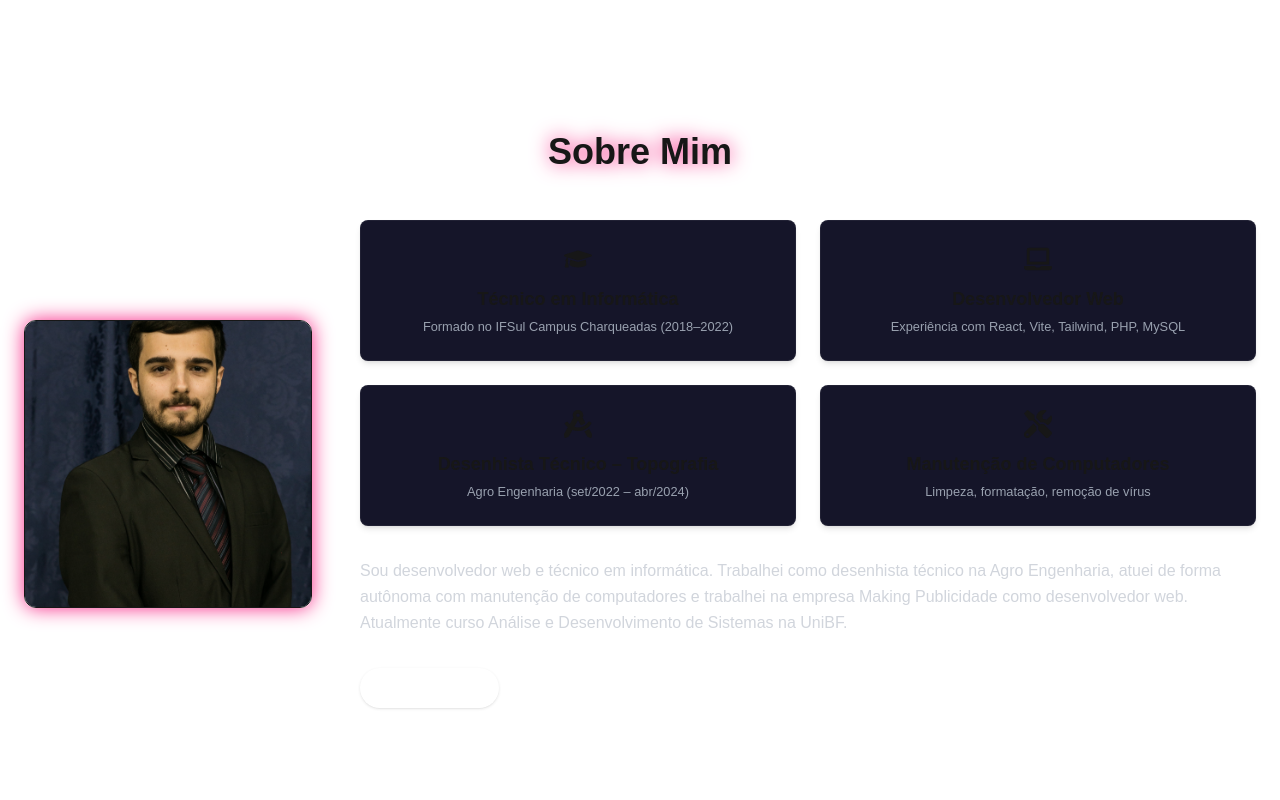
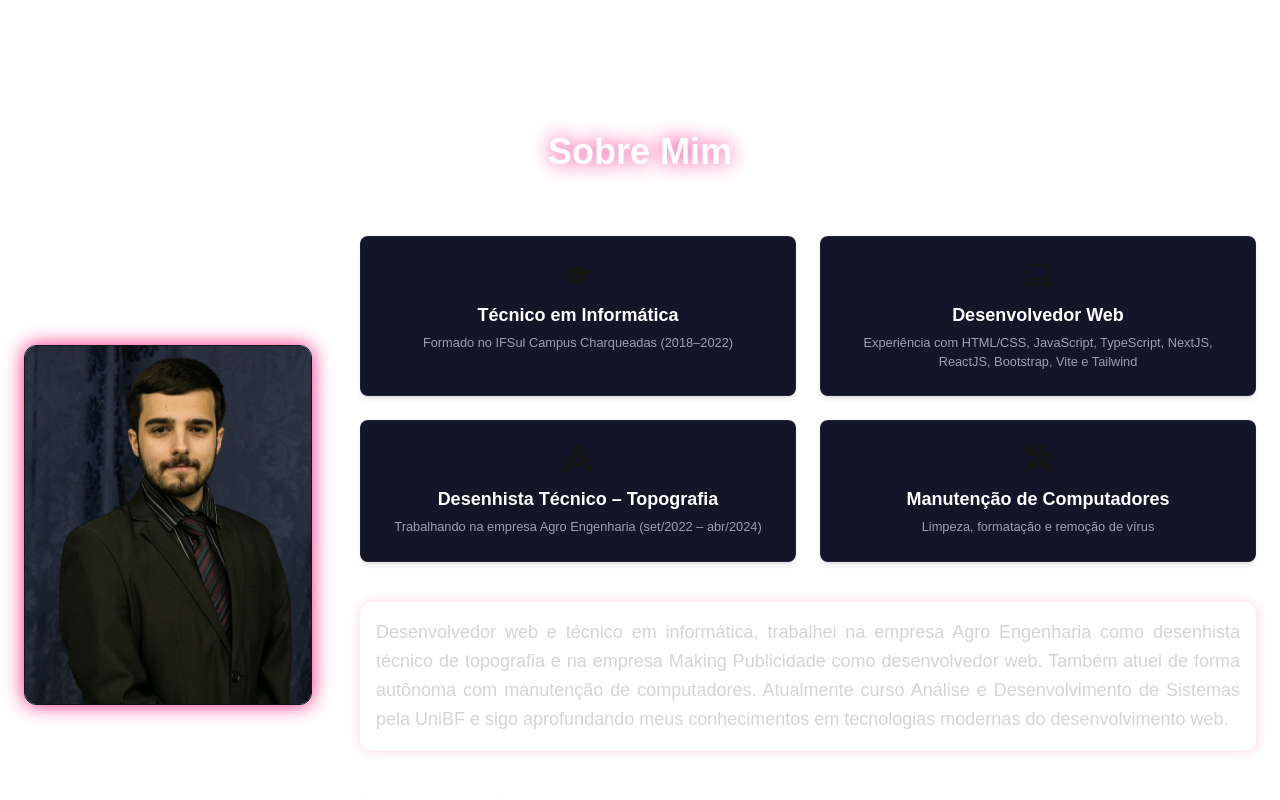
Before and after one commit to GPS33/meu-portfolio, a Next.js app: page / in a window 1280 px wide. Shown: the part 940-1740 px from the top of the page. Built offline with nearby package versions, Linux system fonts and the light colour scheme; no server answers.

Commit message:
Sobre, Footer e Navbar - update

```diff
--- a/src/components/Footer.tsx
+++ b/src/components/Footer.tsx
@@ -7,30 +7,27 @@ import { motion } from 'framer-motion'
 export function Footer() {
   return (
     <footer className="relative bg-neutral-950 text-gray-400 border-t border-white/10 mt-32">
-      <div className="max-w-7xl mx-auto px-6 py-12 grid grid-cols-1 md:grid-cols-3 items-center gap-6">
+      <div className="max-w-7xl mx-auto px-6 pt-12 pb-24 flex flex-col items-center gap-6">
 
-        {/* Créditos */}
+        {/* Texto de direitos autorais */}
         <motion.p
           initial={{ opacity: 0, y: 10 }}
           whileInView={{ opacity: 1, y: 0 }}
           transition={{ duration: 0.6 }}
-          className="text-sm text-center md:text-left"
+          className="text-sm text-center"
         >
           © {new Date().getFullYear()} Gustavo – Todos os direitos reservados
         </motion.p>
 
-        {/* Espaço vazio (mantém o centro livre) */}
-        <div className="hidden md:block" />
-
-        {/* Redes sociais alinhadas à direita */}
+        {/* Ícones de redes sociais (embaixo dos direitos autorais) */}
         <motion.div
           initial={{ opacity: 0, y: 10 }}
           whileInView={{ opacity: 1, y: 0 }}
           transition={{ duration: 0.6, delay: 0.1 }}
-          className="flex justify-center md:justify-start gap-6"
+          className="flex justify-center gap-6"
         >
           <Link
-            href="https://github.com/seu-usuario"
+            href="https://github.com/GPS33"
             target="_blank"
             className="hover:text-white transition"
             aria-label="GitHub"
@@ -38,18 +35,17 @@ export function Footer() {
             <FaGithub size={22} />
           </Link>
           <Link
-            href="https://www.linkedin.com/in/seu-usuario"
+            href="https://www.linkedin.com/in/gustavo-pereira-dos-santos-9b7640352/"
             target="_blank"
             className="hover:text-white transition"
             aria-label="LinkedIn"
           >
             <FaLinkedin size={22} />
           </Link>
+
         </motion.div>
+
       </div>
-
-
-
     </footer>
   )
 }
--- a/src/components/Navbar.tsx
+++ b/src/components/Navbar.tsx
@@ -4,6 +4,7 @@ import { FaHome, FaUserAlt, FaTools, FaFolderOpen, FaEnvelope } from 'react-icon
 import { motion } from 'framer-motion'
 import Link from 'next/link'
 
+// Ícones e seções da navegação
 const navItems = [
   { href: '#inicio', icon: <FaHome />, label: 'Início' },
   { href: '#sobre', icon: <FaUserAlt />, label: 'Sobre' },
@@ -15,19 +16,20 @@ const navItems = [
 export function Navbar() {
   return (
     <>
-      {/* Navbar central inferior com ícones */}
+      {/* Barra de navegação inferior central com fundo transparente e borda neon */}
       <nav className="fixed bottom-6 left-1/2 -translate-x-1/2 z-50">
         <motion.ul
           initial={{ opacity: 0, y: 20 }}
           animate={{ opacity: 1, y: 0 }}
           transition={{ duration: 0.5 }}
-          className="flex gap-4 bg-[#1e1b3a] bg-opacity-90 backdrop-blur-md px-6 py-3 rounded-full shadow-xl border border-primary"
+          className="flex gap-4 px-6 py-3 rounded-full shadow-[0_0_10px_#f72585] border border-pink-500
+                     bg-[#1e1b3a]/60 backdrop-blur-5px"
         >
           {navItems.map((item, index) => (
             <motion.li
               key={index}
               whileHover={{ scale: 1.2 }}
-              className="text-white text-xl cursor-pointer hover:text-primary transition duration-300"
+              className="text-white text-xl cursor-pointer hover:text-pink-400 transition duration-300"
             >
               <Link href={item.href} aria-label={item.label}>
                 {item.icon}
@@ -37,7 +39,7 @@ export function Navbar() {
         </motion.ul>
       </nav>
 
-      {/* Botão Voltar ao Topo fixo no canto inferior direito */}
+      {/* Botão flutuante para voltar ao topo, permanece como está */}
       <motion.div
         initial={{ opacity: 0, y: 20 }}
         animate={{ opacity: 1, y: 0 }}
@@ -48,12 +50,14 @@ export function Navbar() {
           <motion.button
             whileHover={{ scale: 1.1, rotate: -3 }}
             transition={{ type: 'spring', stiffness: 300 }}
-    className="w-12 h-12 rounded-xl bg-primary border border-pink-500 shadow-[0_0_12px_#f72585] text-white font-bold text-xl flex items-center justify-center hover:bg-pink-600 hover:shadow-[0_0_20px_#f72585] transition-all duration-300"
+            className="w-12 h-12 rounded-xl bg-primary border border-pink-500
+                       shadow-[0_0_12px_#f72585] text-white font-bold text-xl
+                       flex items-center justify-center hover:bg-pink-600
+                       hover:shadow-[0_0_20px_#f72585] transition-all duration-300"
           >
             ↑
           </motion.button>
         </Link>
-
       </motion.div>
     </>
   )
--- a/src/components/Sobre.tsx
+++ b/src/components/Sobre.tsx
@@ -8,52 +8,82 @@ import { WrapperFadeIn } from './WrapperFadeIn'
 
 export function Sobre() {
   return (
-    <section id="sobre" className="px-6 max-w-7xl mx-auto py-20 scroll-mt-20">
+    <section
+      id="sobre"
+      className="px-6 max-w-7xl mx-auto py-20 scroll-mt-20"
+    >
       <WrapperFadeIn>
-        <h2 className="text-4xl font-bold text-center mb-12 drop-shadow-[0_0_10px_#f72585]">Sobre Mim</h2>
+        {/* Título da seção */}
+        <h2 className="text-4xl font-bold text-center mb-16 drop-shadow-[0_0_10px_#f72585] text-white">
+          Sobre Mim
+        </h2>
 
         <div className="flex flex-col md:flex-row gap-12 items-center">
-          {/* Imagem com efeito sutil ao passar o mouse */}
+          {/* Imagem do perfil com animação sutil no hover */}
           <motion.div
-            whileHover={{ scale: 1.05, rotate: 1 }}
+            whileHover={{ scale: 1.12, rotate: 1 }}
             transition={{ type: 'spring', stiffness: 200 }}
-            className="relative w-72 h-72 rounded-xl overflow-hidden shadow-[0_0_20px_#f72585] border border-primary"
+            className="relative w-72 h-90 rounded-xl overflow-hidden shadow-[0_0_20px_#f72585] border border-primary"
           >
             <Image
               src="/images/eu.jpg"
-              alt="Minha foto"
+              alt="Foto de perfil de Gustavo"
               fill
               className="object-cover h-[130%] top-[-15%]"
               priority
             />
           </motion.div>
 
-          {/* Conteúdo à direita */}
-          <div className="flex-1 space-y-8">
-            {/* Grid de cards */}
+          {/* Conteúdo textual e cards à direita */}
+          <div className="flex-1 space-y-10">
+            {/* Cards com formação e experiência */}
             <div className="grid grid-cols-1 sm:grid-cols-2 gap-6">
-              <Card icon={<FaGraduationCap size={28} />} title="Técnico em Informática" desc="Formado no IFSul Campus Charqueadas (2018–2022)" />
-              <Card icon={<FaLaptop size={28} />} title="Desenvolvedor Web" desc="Experiência com React, Vite, Tailwind, PHP, MySQL" />
-              <Card icon={<FaDraftingCompass size={28} />} title="Desenhista Técnico – Topografia" desc="Agro Engenharia (set/2022 – abr/2024)" />
-              <Card icon={<FaTools size={28} />} title="Manutenção de Computadores" desc="Limpeza, formatação, remoção de vírus" />
+              <Card
+                icon={<FaGraduationCap size={28} />}
+                title="Técnico em Informática"
+                desc="Formado no IFSul Campus Charqueadas (2018–2022)"
+              />
+              <Card
+                icon={<FaLaptop size={28} />}
+                title="Desenvolvedor Web"
+                desc="Experiência com HTML/CSS, JavaScript, TypeScript, NextJS, ReactJS, Bootstrap, Vite e Tailwind"
+              />
+              <Card
+                icon={<FaDraftingCompass size={28} />}
+                title="Desenhista Técnico – Topografia"
+                desc="Trabalhando na empresa Agro Engenharia (set/2022 – abr/2024)"
+              />
+              <Card
+                icon={<FaTools size={28} />}
+                title="Manutenção de Computadores"
+                desc="Limpeza, formatação e remoção de vírus"
+              />
             </div>
 
-            {/* Texto de apresentação */}
-            <p className="text-gray-300 leading-relaxed">
-              Sou desenvolvedor web e técnico em informática. Trabalhei como desenhista técnico na Agro Engenharia,
-              atuei de forma autônoma com manutenção de computadores e trabalhei na empresa Making Publicidade
-              como desenvolvedor web. Atualmente curso Análise e Desenvolvimento de Sistemas na UniBF.
+            {/* Texto de apresentação com destaque neon rosa */}
+<div className="hover:ring-1 hover:ring-[#f72585]/60 hover:scale-[1.01] transition-all duration-300 ease-in-out rounded-xl">
+  <p className="text-neutral-300 text-justify leading-relaxed text-base md:text-lg px-4 py-4
+    backdrop-blur-sm bg-white/5 rounded-xl shadow-[0_0_12px_#f72585]/20
+    transition-opacity duration-700 ease-in-out animate-fade-in">
+    Desenvolvedor web e técnico em informática, trabalhei na empresa Agro Engenharia como desenhista técnico de topografia e na empresa Making Publicidade como desenvolvedor web. Também atuei de forma autônoma com manutenção de computadores. Atualmente curso Análise e Desenvolvimento de Sistemas pela UniBF e sigo aprofundando meus conhecimentos em tecnologias modernas do desenvolvimento web.
   </p>
+</div>
 
-            {/* Botão de contato com animação */}
-            <motion.div whileHover={{ scale: 1.05 }}>
+
+            {/* Botão "Fale Comigo" */}
+            <div className="flex">
+              <motion.div
+                whileHover={{ scale: 1.05 }}
+                transition={{ type: 'spring', stiffness: 250 }}
+              >
                 <Link
                   href="#contato"
-                className="inline-block bg-primary hover:bg-secondary text-white px-6 py-2 rounded-full font-medium transition shadow hover:shadow-[0_0_10px_#f72585]"
+                  className="bg-primary hover:bg-pink-600 text-white px-6 py-3 rounded-full font-semibold transition shadow hover:shadow-[0_0_12px_#f72585] focus:outline-none focus:ring-2 focus:ring-pink-500"
                 >
                   Fale Comigo
                 </Link>
               </motion.div>
+            </div>
           </div>
         </div>
       </WrapperFadeIn>
@@ -61,7 +91,16 @@ export function Sobre() {
   )
 }
 
-function Card({ icon, title, desc }: { icon: React.ReactNode; title: string; desc: string }) {
+// Componente reutilizável de card com ícone, título e descrição
+function Card({
+  icon,
+  title,
+  desc,
+}: {
+  icon: React.ReactNode
+  title: string
+  desc: string
+}) {
   return (
     <motion.div
       whileHover={{ scale: 1.05 }}
@@ -69,7 +108,7 @@ function Card({ icon, title, desc }: { icon: React.ReactNode; title: string; des
       className="bg-[#151529] p-6 rounded-lg shadow-md border border-white/5 flex flex-col items-center text-center hover:shadow-[0_0_12px_#f72585] transition"
     >
       <div className="text-primary mb-3 text-2xl">{icon}</div>
-      <h5 className="font-semibold text-lg mb-1">{title}</h5>
+      <h5 className="font-semibold text-lg mb-1 text-white">{title}</h5>
       <small className="text-gray-400">{desc}</small>
     </motion.div>
   )
```
Lines whose indentation alone changed are shown as unchanged.
